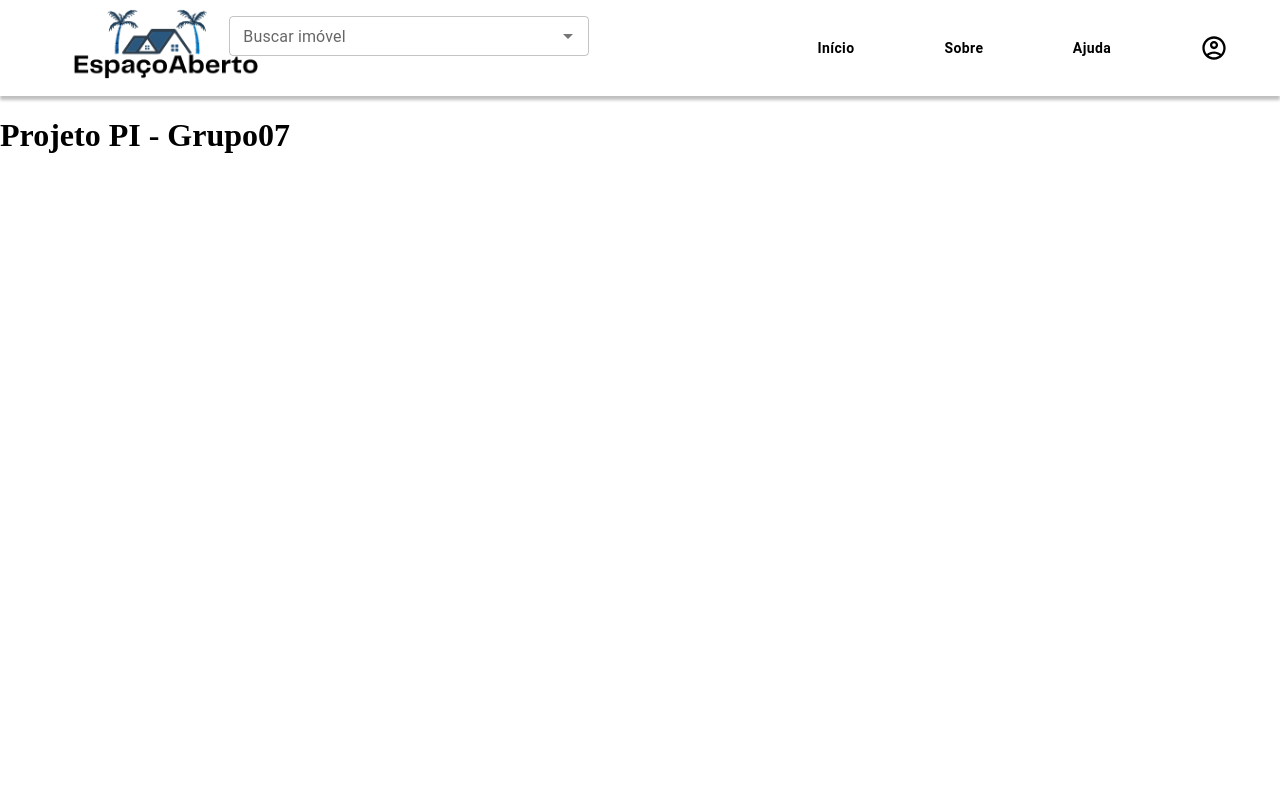
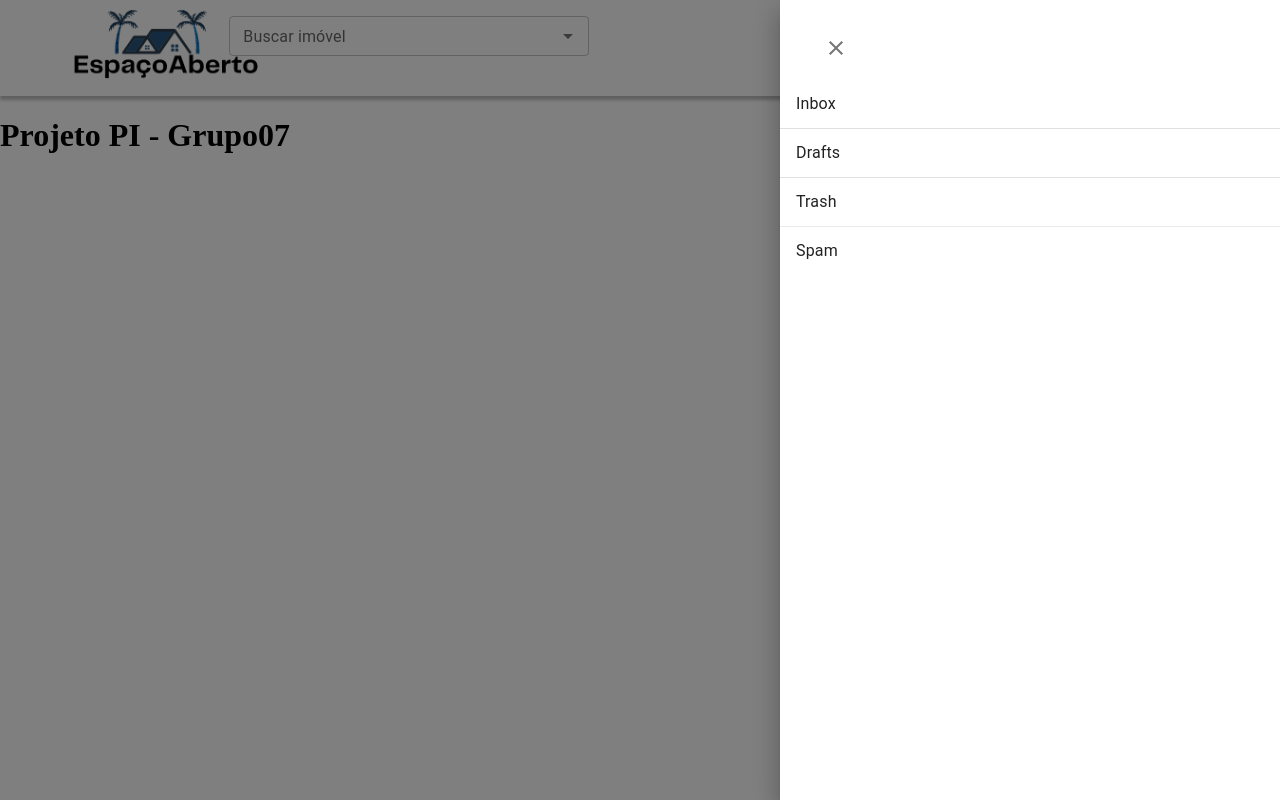
Before and after one commit to rogerio-alvesf/Projeto-PI, a React (Vite) app: page / in a window 1280 px wide. Both pictures are taken after a click on the button 1213 px from the left and 48 px from the top of the page. Built offline with nearby package versions, Linux system fonts and the light colour scheme.

Commit message:
Criando componente de menu.

```diff
--- a/src/App/Templates/Components/Header/Menu/index.tsx
+++ b/src/App/Templates/Components/Header/Menu/index.tsx
@@ -1,9 +1,56 @@
-import React from 'react';
+import React, { useState } from "react";
 
-const Menu = () => {
-    return (
-        <>menu</>
-    )
+import Box from "@mui/material/Box";
+import { Clear } from "@mui/icons-material";
+import Divider from "@mui/material/Divider";
+import Drawer from "@mui/material/Drawer";
+import IconButton from "@mui/material/IconButton";
+import List from "@mui/material/List";
+import ListItem from "@mui/material/ListItem";
+import ListItemText from "@mui/material/ListItemText";
+import SwipeableDrawer from "@mui/material/SwipeableDrawer";
+
+import useStyles from "./styles";
+
+type MenuProps = {
+  handleOpenMenu: () => void;
+  openMenu: boolean;
+  handleCloseMenu: () => void;
+};
+
+const Menu = ({ handleOpenMenu, openMenu, handleCloseMenu }: MenuProps) => {
+  const styles = useStyles();
+
+  return (
+    <SwipeableDrawer
+      open={openMenu}
+      onOpen={handleOpenMenu}
+      onClose={handleCloseMenu}
+      anchor="right"
+    >
+        <Box sx={styles.closeButton}>
+          <IconButton size="large" onClick={handleCloseMenu}>
+            <Clear />
+          </IconButton>
+        </Box>
+        <List sx={{ width: 500 }} component="nav" aria-label="mailbox folders">
+          <ListItem button>
+            <ListItemText primary="Inbox" />
+          </ListItem>
+          <Divider />
+          <ListItem button divider>
+            <ListItemText primary="Drafts" />
+          </ListItem>
+          <ListItem button>
+            <ListItemText primary="Trash" />
+          </ListItem>
+          <Divider light />
+          <ListItem button>
+            <ListItemText primary="Spam" />
+          </ListItem>
+        </List>
+    </SwipeableDrawer>
+  );
 };
 
 export default Menu;
--- /dev/null
+++ b/src/App/Templates/Components/Header/Menu/styles.ts
@@ -0,0 +1,15 @@
+import { Theme } from "@mui/material";
+
+const useStyles = () => ({
+    closeButton: {
+        display: 'flex',
+        justifyContent: 'flex-start',
+        paddingLeft: '2rem',
+        paddingTop: '1.5rem',
+    },
+    root: {
+        backgroundColor: "#0C8FF2",
+    },
+});
+
+export default useStyles;
--- a/src/App/Templates/Components/Header/index.tsx
+++ b/src/App/Templates/Components/Header/index.tsx
@@ -15,6 +15,17 @@ import Menu from "./Menu";
 
 const Header = () => {
   const styles = useStyles();
+
+  const [openMenu, setOpenMenu] = useState<boolean>(false);
+
+  const handleCloseMenu = () => {
+    setOpenMenu(false);
+  };
+
+  const handleOpenMenu = () => {
+    setOpenMenu(true);
+    console.log("Abriu");
+  };
 
   return (
     <AppBar sx={styles.header} position="static">
@@ -44,9 +55,10 @@ const Header = () => {
             <Button sx={styles.botao}>Início</Button>
             <Button sx={styles.botao}>Sobre</Button>
             <Button sx={styles.botao}>Ajuda</Button>
-            <IconButton size="large" sx={styles.iconeConta}>
-              <AccountCircleOutlined fontSize="inherit" />
+            <IconButton size="large" sx={styles.iconeConta} onClick={handleOpenMenu} >
+              <AccountCircleOutlined fontSize="inherit"/>
             </IconButton>
+            <Menu handleOpenMenu={handleOpenMenu} handleCloseMenu={handleCloseMenu} openMenu={openMenu} />
           </Grid>
         </Grid>
       </Toolbar>
```
